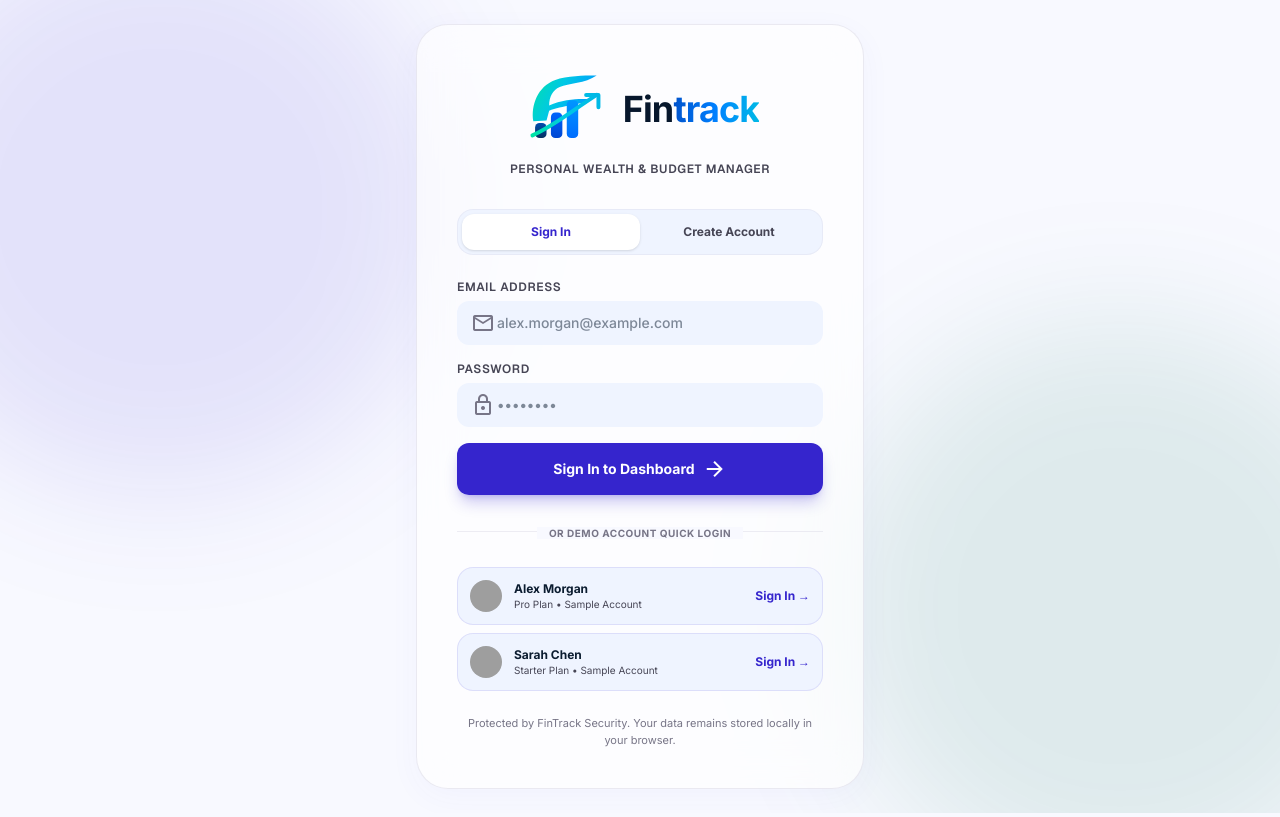
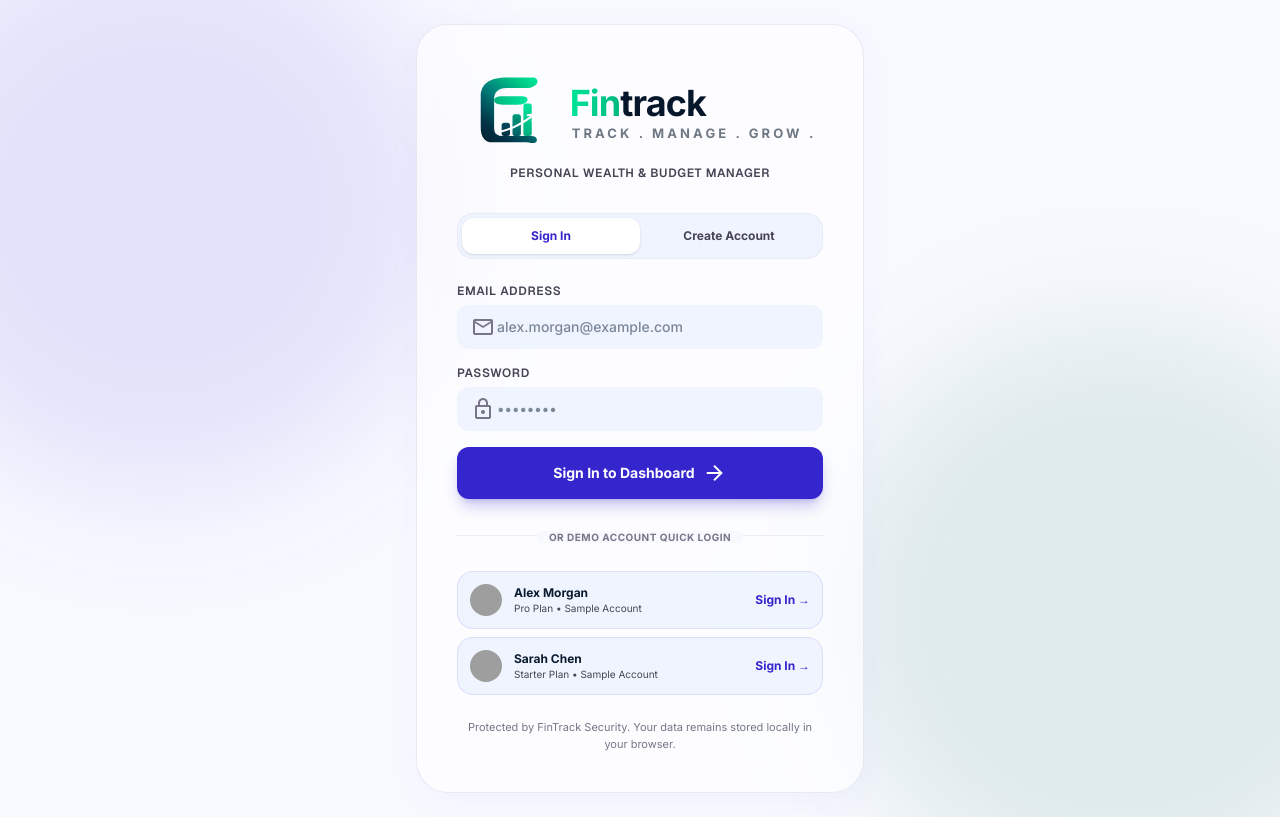
Before and after one commit to zabitechy-313/FITRACK, a React (Vite) app: page / in a window 1280 px wide. Built offline with nearby package versions, Linux system fonts and the light colour scheme; grey boxes are pictures that could not be loaded.

Commit message:
style: update Logo component dimensions and gradient
Refine logo sizing scale, adjust viewBox to 220x220, and update SVG gradient definitions for improved visual fidelity and consistency with design specs.

```diff
--- a/src/components/Logo.tsx
+++ b/src/components/Logo.tsx
@@ -15,108 +15,120 @@ export const Logo: React.FC<LogoProps> = ({
 }) => {
   // Sizing scale for icon & text
   const sizeMap = {
-    sm: { icon: 32, text: 'text-xl', gap: 'gap-2' },
-    md: { icon: 44, text: 'text-2xl', gap: 'gap-2.5' },
-    lg: { icon: 60, text: 'text-3xl', gap: 'gap-3' },
-    xl: { icon: 88, text: 'text-4xl', gap: 'gap-3.5' },
+    sm: { icon: 34, text: 'text-xl', tagline: 'text-[7.5px]', gap: 'gap-2' },
+    md: { icon: 48, text: 'text-2xl', tagline: 'text-[9px]', gap: 'gap-2.5' },
+    lg: { icon: 64, text: 'text-3xl', tagline: 'text-[11px]', gap: 'gap-3' },
+    xl: { icon: 92, text: 'text-4xl', tagline: 'text-[13px]', gap: 'gap-3.5' },
   };
 
   const currentSize = sizeMap[size];
 
   return (
     <div className={`inline-flex items-center ${currentSize.gap} ${className}`}>
-      {/* Precision Scalable SVG Logo (No background card/box) */}
+      {/* Precision SVG Icon matching exact logo design with transparent background */}
       <svg
         width={currentSize.icon}
         height={currentSize.icon}
-        viewBox="0 0 200 200"
+        viewBox="0 0 220 220"
         fill="none"
         xmlns="http://www.w3.org/2000/svg"
         className="flex-shrink-0"
       >
         <defs>
-          {/* Top 'F' Wing Gradient: Green/Teal to Cyan */}
-          <linearGradient id="ft_wing_grad" x1="20" y1="20" x2="160" y2="90" gradientUnits="userSpaceOnUse">
-            <stop offset="0%" stopColor="#00e5a3" />
-            <stop offset="50%" stopColor="#00c8e5" />
-            <stop offset="100%" stopColor="#0099ff" />
+          {/* Main F Outer Loop Gradient: Deep Navy -> Ocean Teal -> Vibrant Emerald Green */}
+          <linearGradient id="fit_loop_grad" x1="40" y1="200" x2="180" y2="30" gradientUnits="userSpaceOnUse">
+            <stop offset="0%" stopColor="#06182a" />
+            <stop offset="25%" stopColor="#033246" />
+            <stop offset="55%" stopColor="#007d7b" />
+            <stop offset="82%" stopColor="#00c885" />
+            <stop offset="100%" stopColor="#00f09e" />
           </linearGradient>
 
-          {/* Bar Chart 1 (Left) */}
-          <linearGradient id="ft_bar1" x1="40" y1="180" x2="40" y2="130" gradientUnits="userSpaceOnUse">
-            <stop offset="0%" stopColor="#0a2540" />
-            <stop offset="100%" stopColor="#004eb3" />
+          {/* Middle Horizontal Bar Gradient */}
+          <linearGradient id="fit_mid_bar_grad" x1="75" y1="85" x2="145" y2="85" gradientUnits="userSpaceOnUse">
+            <stop offset="0%" stopColor="#00b87c" />
+            <stop offset="100%" stopColor="#00e599" />
           </linearGradient>
 
-          {/* Bar Chart 2 (Middle) */}
-          <linearGradient id="ft_bar2" x1="80" y1="180" x2="80" y2="105" gradientUnits="userSpaceOnUse">
-            <stop offset="0%" stopColor="#0040c8" />
-            <stop offset="100%" stopColor="#0066ff" />
+          {/* Bar 1 (Short Left Bar) */}
+          <linearGradient id="fit_bar1" x1="0" y1="180" x2="0" y2="135" gradientUnits="userSpaceOnUse">
+            <stop offset="0%" stopColor="#05263a" />
+            <stop offset="100%" stopColor="#005063" />
           </linearGradient>
 
-          {/* Bar Chart 3 (Right) */}
-          <linearGradient id="ft_bar3" x1="120" y1="180" x2="120" y2="75" gradientUnits="userSpaceOnUse">
-            <stop offset="0%" stopColor="#0066ff" />
-            <stop offset="100%" stopColor="#0099ff" />
+          {/* Bar 2 (Middle Bar) */}
+          <linearGradient id="fit_bar2" x1="0" y1="180" x2="0" y2="115" gradientUnits="userSpaceOnUse">
+            <stop offset="0%" stopColor="#005263" />
+            <stop offset="100%" stopColor="#009e7c" />
           </linearGradient>
 
-          {/* Upward Arrow Gradient */}
-          <linearGradient id="ft_arrow_grad" x1="30" y1="170" x2="175" y2="70" gradientUnits="userSpaceOnUse">
-            <stop offset="0%" stopColor="#00e5a3" />
-            <stop offset="50%" stopColor="#00c8e5" />
-            <stop offset="100%" stopColor="#00b8e6" />
+          {/* Bar 3 (Tall Right Bar) */}
+          <linearGradient id="fit_bar3" x1="0" y1="180" x2="0" y2="90" gradientUnits="userSpaceOnUse">
+            <stop offset="0%" stopColor="#00a87a" />
+            <stop offset="100%" stopColor="#00e69b" />
           </linearGradient>
 
-          {/* Text 'track' Gradient */}
-          <linearGradient id="ft_text_track" x1="0" y1="0" x2="100" y2="0" gradientUnits="userSpaceOnUse">
-            <stop offset="0%" stopColor="#0052cc" />
-            <stop offset="50%" stopColor="#0080ff" />
-            <stop offset="100%" stopColor="#00b8e6" />
+          {/* Brand Text 'Fin' Gradient */}
+          <linearGradient id="fit_text_fin" x1="0" y1="0" x2="1" y2="0">
+            <stop offset="0%" stopColor="#00e699" />
+            <stop offset="100%" stopColor="#00b87c" />
           </linearGradient>
         </defs>
 
-        {/* --- 1. Top Stylized 'F' Wing --- */}
+        {/* --- 1. Main Outer 'F' Frame --- */}
+        {/* Outer Top Loop & Vertical Stem */}
         <path
-          d="M 28 128 C 22 92 38 48 78 34 C 108 23 162 24 172 24 C 146 42 108 42 88 50 C 72 56 64 74 64 92 C 98 76 142 76 156 78 C 138 92 92 92 64 104 L 58 126 Z"
-          fill="url(#ft_wing_grad)"
+          d="M 68 185 C 50 185 40 172 40 150 L 40 75 C 40 45 62 30 102 30 L 165 30 C 172 30 178 36 175 43 C 172 50 162 55 150 55 L 102 55 C 82 55 72 65 72 82 L 72 150 C 72 165 80 170 95 170 L 162 170 C 172 170 178 178 172 185 C 168 189 155 185 142 185 Z"
+          fill="url(#fit_loop_grad)"
         />
 
-        {/* --- 2. Three Vertical Bar Chart Columns --- */}
-        {/* Left Bar (Short) */}
-        <rect x="32" y="132" width="26" height="34" rx="10" fill="url(#ft_bar1)" />
+        {/* Middle 'F' Crossbar */}
+        <path
+          d="M 72 85 C 72 78 80 75 92 75 L 140 75 C 150 75 155 82 150 88 C 145 94 135 95 125 95 L 92 95 C 80 95 72 90 72 85 Z"
+          fill="url(#fit_mid_bar_grad)"
+        />
 
-        {/* Middle Bar (Medium) */}
-        <rect x="68" y="108" width="26" height="58" rx="10" fill="url(#ft_bar2)" />
+        {/* --- 2. Inside Bar Chart Columns --- */}
+        {/* Bar 1 (Short) */}
+        <rect x="90" y="138" width="20" height="32" rx="6" fill="url(#fit_bar1)" />
 
-        {/* Right Bar (Tall) */}
-        <rect x="104" y="80" width="26" height="86" rx="10" fill="url(#ft_bar3)" />
+        {/* Bar 2 (Medium) */}
+        <rect x="116" y="118" width="20" height="52" rx="6" fill="url(#fit_bar2)" />
 
-        {/* --- 3. Upward Diagonal Trend Arrow Slicing Across Bars --- */}
+        {/* Bar 3 (Tall Right) */}
+        <rect x="142" y="92" width="20" height="78" rx="6" fill="url(#fit_bar3)" />
+
+        {/* --- 3. White Upward Trend Line & Arrow --- */}
         <path
-          d="M 26 160 C 75 138 110 108 172 68"
-          stroke="url(#ft_arrow_grad)"
-          strokeWidth="9"
+          d="M 78 162 C 105 156 128 148 166 120"
+          stroke="#FFFFFF"
+          strokeWidth="5"
           strokeLinecap="round"
         />
 
-        {/* Arrowhead */}
+        {/* White Arrowhead */}
         <path
-          d="M 148 68 L 176 68 L 176 96"
-          stroke="url(#ft_arrow_grad)"
-          strokeWidth="9"
+          d="M 152 120 L 168 118 L 164 134"
+          stroke="#FFFFFF"
+          strokeWidth="5"
           strokeLinecap="round"
           strokeLinejoin="round"
         />
       </svg>
 
-      {/* Brand Name Typography matching user's image */}
+      {/* Brand Text Typography */}
       {showText && variant === 'full' && (
-        <div className="flex items-center leading-none">
-          <span className={`${currentSize.text} font-black tracking-tight flex items-center`}>
-            <span className="text-[#07172c]">Fin</span>
-            <span className="bg-gradient-to-r from-[#0052cc] via-[#0080ff] to-[#00b8e6] bg-clip-text text-transparent">
+        <div className="flex flex-col leading-none">
+          <div className={`${currentSize.text} font-black tracking-tight flex items-center`}>
+            <span className="bg-gradient-to-r from-[#00e699] to-[#00b87c] bg-clip-text text-transparent">
+              Fin
+            </span>
+            <span className="text-[#07172b]">
               track
             </span>
+          </div>
+          <span className={`${currentSize.tagline} font-extrabold tracking-[0.24em] text-[#6e7885] uppercase mt-1 pl-0.5`}>
+            TRACK . MANAGE . GROW .
           </span>
         </div>
       )}
```
